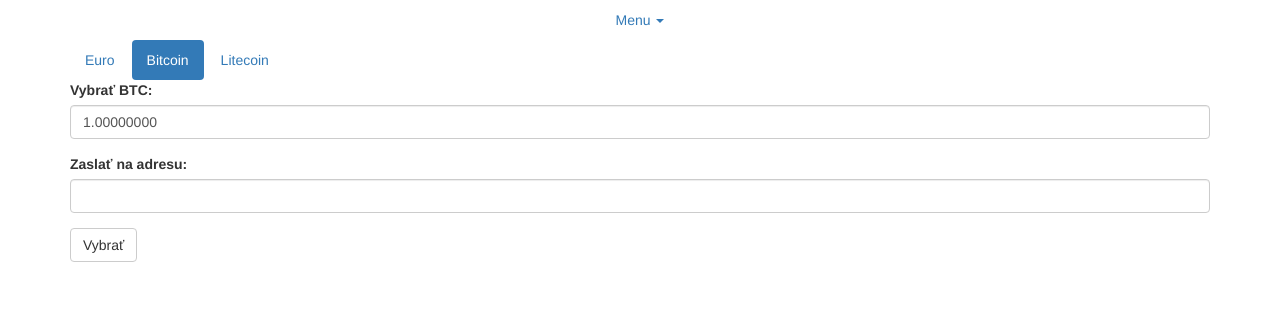
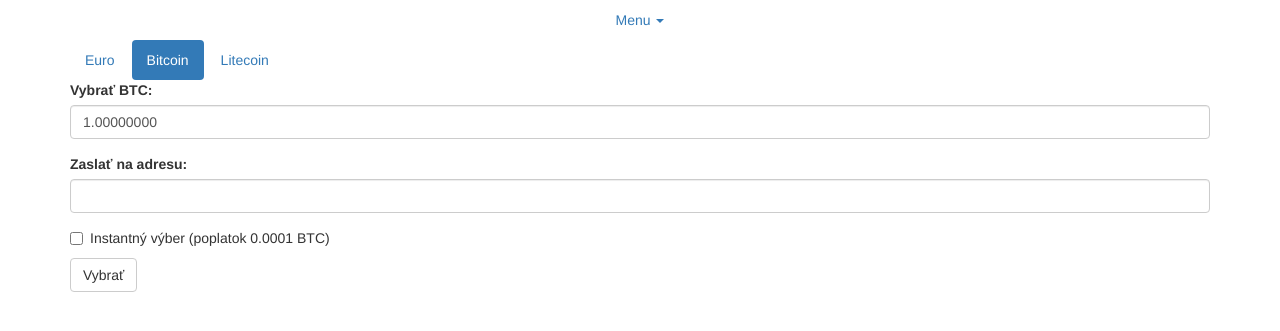
Before and after one commit to j4nk0/xbtzmenaren, a Django app: page /withdrawal/ in a window 1280 px wide, after a click on "Bitcoin". Shown: the top 331 px of the page. Run offline with Django 3.2, Linux system fonts and the light colour scheme; a user stored in the database is signed in; tables that the repository leaves empty hold one stand-in row (values such as "Sample post"); some libraries are stand-ins or nearby versions.

Commit message:
add instant withdrawal checkbox

```diff
--- a/xbtzmenarendjango/xbtzmenarenapp/templates/xbtzmenarenapp/withdrawal.html
+++ b/xbtzmenarendjango/xbtzmenarenapp/templates/xbtzmenarenapp/withdrawal.html
@@ -39,6 +39,11 @@
             <input type="text" class="form-control"
 	      name="address_btc" id="address_btc"/>
           </div>
+	  <div class="checkbox">
+	    <label>
+      	      <input type="checkbox" name="is_instant_btc" value=""/>Instantný výber (poplatok {{ fee_btc }} BTC)
+	    </label>
+          </div>
           <button type="submit" class="btn btn-default">Vybrať</button>
         </form>
       </div>
@@ -56,6 +61,11 @@
             <input type="text" class="form-control"
 	      name="address_ltc" id="address_ltc"/>
           </div>
+	  <div class="checkbox">
+	    <label>
+      	      <input type="checkbox" name="is_instant_ltc" value=""/>Instantný výber (poplatok {{ fee_ltc }} LTC)
+	    </label>
+          </div>
           <button type="submit" class="btn btn-default">Vybrať</button>
         </form>
       </div>
--- a/xbtzmenarendjango/xbtzmenarenapp/views.py
+++ b/xbtzmenarendjango/xbtzmenarenapp/views.py
@@ -172,6 +172,8 @@ def withdrawal(request):
         'max_sum_eur': request.user.balance.eur,
         'max_sum_btc': request.user.balance.btc,
         'max_sum_ltc': request.user.balance.ltc,
+        'fee_btc': 0.0001,
+        'fee_ltc': 0.0005,
     }
     return render(request, 'xbtzmenarenapp/withdrawal.html', context)
 
@@ -185,10 +187,20 @@ def withdrawal_eur(request):
 def withdrawal_btc(request):
     sum_btc = request.POST['sum_btc']
     address_btc = request.POST['address_btc']
-    return HttpResponse("Withdraw BTC: " + sum_btc + ' to address: ' + address_btc)
+    is_instant = True if 'is_instant_btc' in request.POST else False
+    return HttpResponse(
+        'Withdraw BTC: ' + sum_btc      \
+        + ' to address: ' + address_btc \
+        + ' instant: ' + str(is_instant)
+    )
 
 @login_required
 def withdrawal_ltc(request):
     sum_ltc = request.POST['sum_ltc']
     address_ltc = request.POST['address_ltc']
-    return HttpResponse("Withdraw LTC: " + sum_ltc + ' to address: ' + address_ltc)
+    is_instant = True if 'is_instant_ltc' in request.POST else False
+    return HttpResponse(
+        "Withdraw LTC: " + sum_ltc      \
+        + ' to address: ' + address_ltc \
+        + ' instant: ' + str(is_instant)
+    )
```
